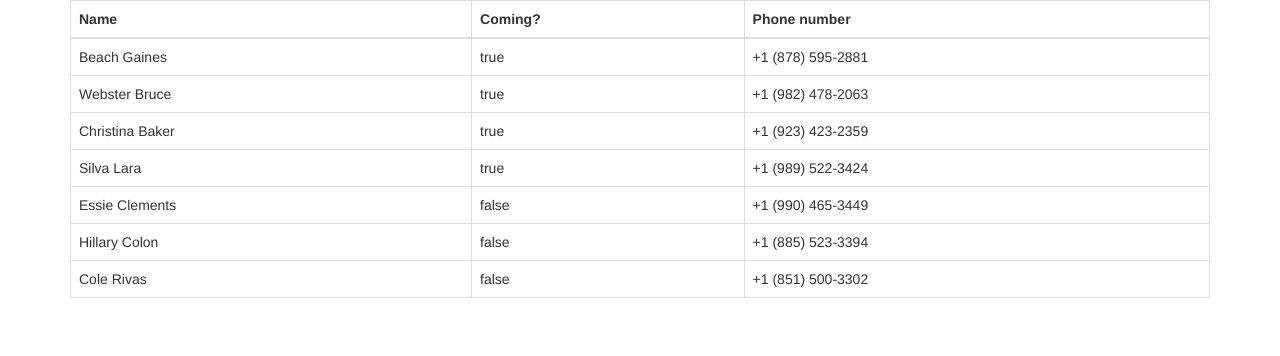
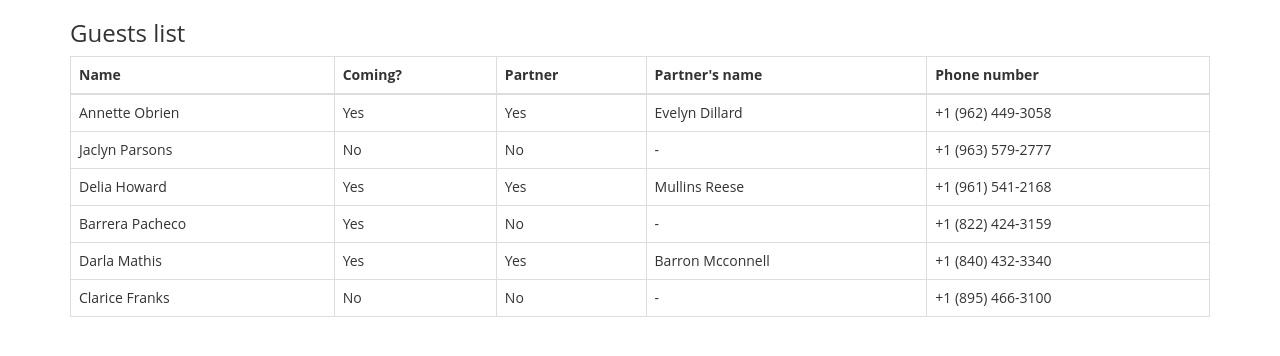
Before and after one commit to ABugajska/weddapp, an Angular app: page / in a window 1280 px wide. Shown: the top 356 px of the page. Built offline with nearby package versions, Linux system fonts and the light colour scheme.

Commit message:
added some new json info + fixed table ifs

```diff
--- a/src/app/app.component.html
+++ b/src/app/app.component.html
@@ -1,20 +1,27 @@
 <div class="container">
   <div class="row">
     <div class="col-md-12">
+      <h3>Guests list</h3>
       <table class="table-bordered table">
         <thead>
           <tr>
             <th>Name</th>
             <th>Coming?</th>
+            <th>Partner</th>
+            <th>Partner's name</th>
             <th>Phone number</th>
           </tr>
         </thead>
         <tbody>
           <tr *ngFor="let person of people">
-            <td>
-              {{person.name}}
-            </td>
-            <td>{{ person.isComing }}</td>
+            <td>{{person.name}}</td>
+
+            <td>{{ person.isComing ? 'Yes' : 'No' }}</td>
+
+            <td> {{ person.partner.coming ? 'Yes' : 'No' }} </td>
+
+            <td *ngIf="person.partner.coming">{{person.partner.name}}</td>
+            <td *ngIf="!person.partner.coming">-</td>
 
             <td>{{ person.phone }}</td>
           </tr>
--- a/src/assets/list.json
+++ b/src/assets/list.json
@@ -1,65 +1,80 @@
 [
   {
-    "_id": "598d7c32c4924b1ec89c7556",
+    "_id": "598da73f2286a81d313d9258",
     "isComing": true,
     "picture": "http://placehold.it/32x32",
-    "name": "Beach Gaines",
-    "gender": "male",
-    "email": "beachgaines@lyria.com",
-    "phone": "+1 (878) 595-2881"
+    "name": "Annette Obrien",
+    "gender": "female",
+    "email": "annetteobrien@lyria.com",
+    "phone": "+1 (962) 449-3058",
+    "partner": {
+      "coming": true,
+      "name": "Evelyn Dillard"
+    }
   },
   {
-    "_id": "598d7c32e768abe0912107f0",
+    "_id": "598da73f94f4d7c91d497025",
+    "isComing": false,
+    "picture": "http://placehold.it/32x32",
+    "name": "Jaclyn Parsons",
+    "gender": "female",
+    "email": "jaclynparsons@lyria.com",
+    "phone": "+1 (963) 579-2777",
+    "partner": {
+      "coming": false,
+      "name": "Newman Anthony"
+    }
+  },
+  {
+    "_id": "598da73f4e49e55f371b1288",
     "isComing": true,
     "picture": "http://placehold.it/32x32",
-    "name": "Webster Bruce",
-    "gender": "male",
-    "email": "websterbruce@lyria.com",
-    "phone": "+1 (982) 478-2063"
+    "name": "Delia Howard",
+    "gender": "female",
+    "email": "deliahoward@lyria.com",
+    "phone": "+1 (961) 541-2168",
+    "partner": {
+      "coming": true,
+      "name": "Mullins Reese"
+    }
   },
   {
-    "_id": "598d7c3217a91fd6ee3f9a3b",
+    "_id": "598da73f4098f1788d92be82",
     "isComing": true,
     "picture": "http://placehold.it/32x32",
-    "name": "Christina Baker",
-    "gender": "female",
-    "email": "christinabaker@lyria.com",
-    "phone": "+1 (923) 423-2359"
+    "name": "Barrera Pacheco",
+    "gender": "male",
+    "email": "barrerapacheco@lyria.com",
+    "phone": "+1 (822) 424-3159",
+    "partner": {
+      "coming": false,
+      "name": "Valdez Pena"
+    }
   },
   {
-    "_id": "598d7c32bcec088d5c505da5",
+    "_id": "598da73f06b0574097ff34fb",
     "isComing": true,
     "picture": "http://placehold.it/32x32",
-    "name": "Silva Lara",
-    "gender": "male",
-    "email": "silvalara@lyria.com",
-    "phone": "+1 (989) 522-3424"
+    "name": "Darla Mathis",
+    "gender": "female",
+    "email": "darlamathis@lyria.com",
+    "phone": "+1 (840) 432-3340",
+    "partner": {
+      "coming": true,
+      "name": "Barron Mcconnell"
+    }
   },
   {
-    "_id": "598d7c32d724ed845e9bdc0d",
+    "_id": "598da73f56f092bfe583fae2",
     "isComing": false,
     "picture": "http://placehold.it/32x32",
-    "name": "Essie Clements",
+    "name": "Clarice Franks",
     "gender": "female",
-    "email": "essieclements@lyria.com",
-    "phone": "+1 (990) 465-3449"
-  },
-  {
-    "_id": "598d7c32921e00e21419074b",
-    "isComing": false,
-    "picture": "http://placehold.it/32x32",
-    "name": "Hillary Colon",
-    "gender": "female",
-    "email": "hillarycolon@lyria.com",
-    "phone": "+1 (885) 523-3394"
-  },
-  {
-    "_id": "598d7c32faa4554e6063e4a1",
-    "isComing": false,
-    "picture": "http://placehold.it/32x32",
-    "name": "Cole Rivas",
-    "gender": "male",
-    "email": "colerivas@lyria.com",
-    "phone": "+1 (851) 500-3302"
+    "email": "claricefranks@lyria.com",
+    "phone": "+1 (895) 466-3100",
+    "partner": {
+      "coming": false,
+      "name": "Frances Schwartz"
+    }
   }
 ]
--- a/src/styles.scss
+++ b/src/styles.scss
@@ -1 +1,5 @@
 /* You can add global styles to this file, and also import other style files */
+
+body {
+    font-family: 'Open sans';
+}
```
